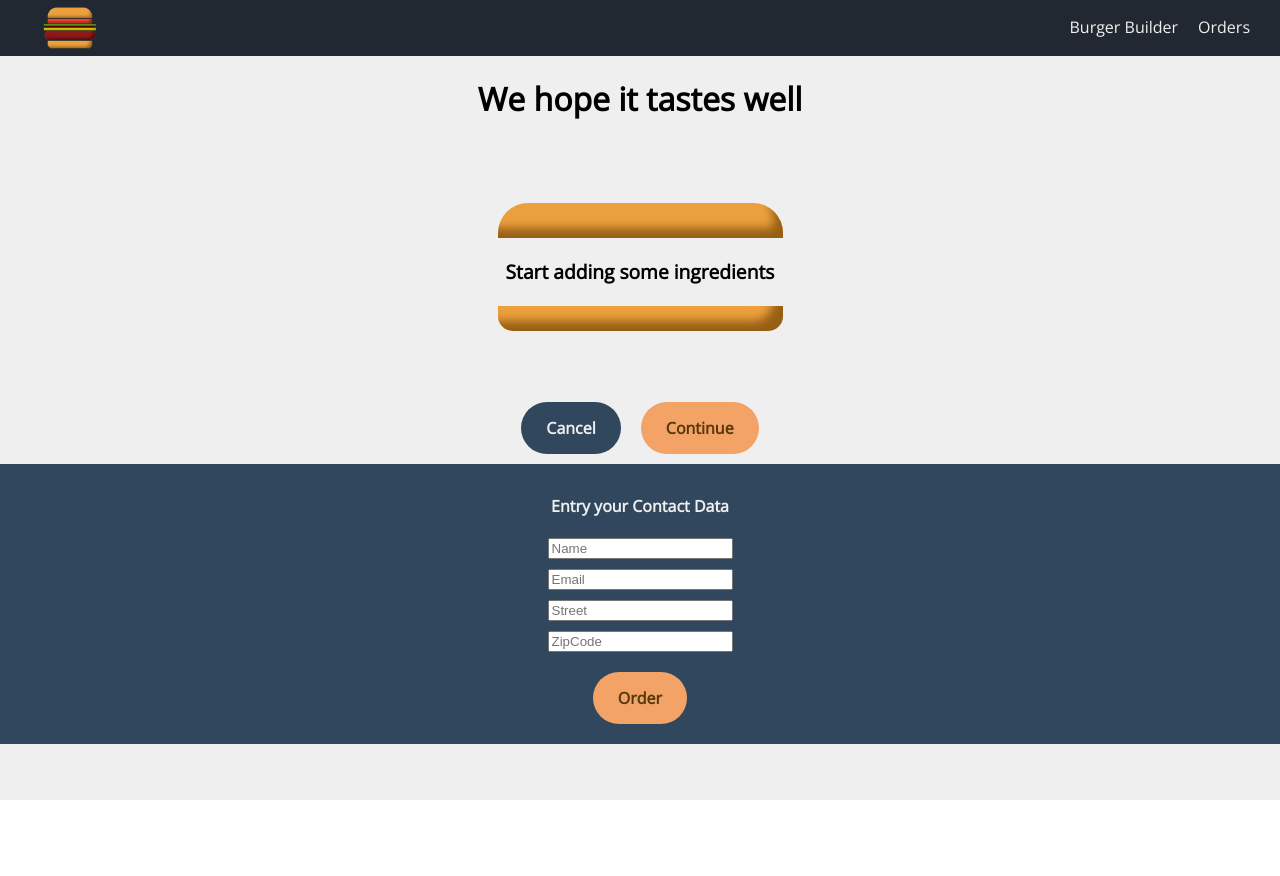
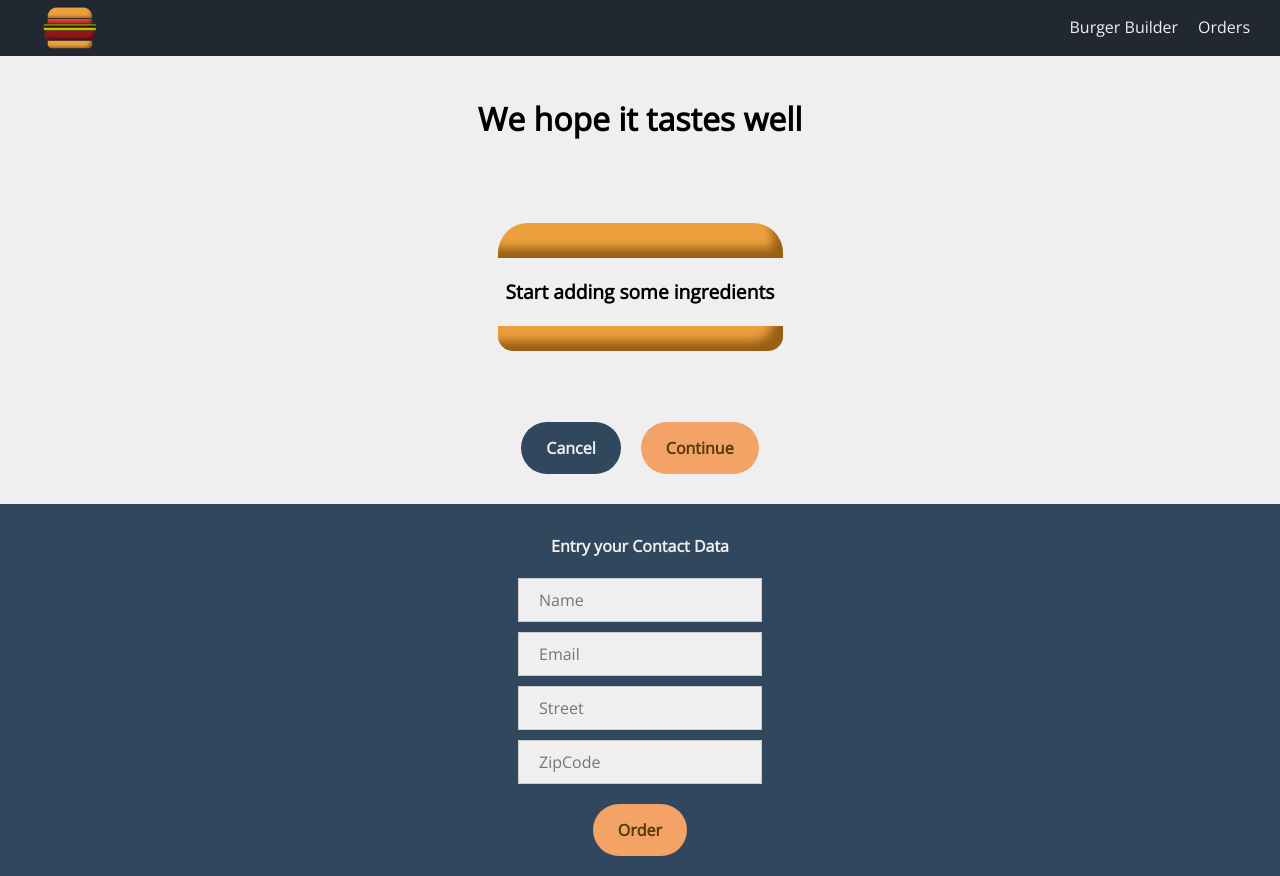
Before and after one commit to rodsilver83/reactOne, a React (Create React App) app in the folder burger-builder/: page /checkout in a window 1280 px wide. Both pictures are taken after a click on the button "Continue". Before the commit the page ends 800 px from the top, so only its background shows below. Built offline with nearby package versions, Linux system fonts and the light colour scheme.

Commit message:
input ui component

```diff
--- a/burger-builder/src/Components/Order/CheckoutSummary/CheckoutSummary.module.css
+++ b/burger-builder/src/Components/CheckoutSummary/CheckoutSummary/CheckoutSummary.module.css
@@ -2,4 +2,5 @@
   text-align: center;
   width: 80%;
   margin: auto;
+  padding: 20px 0;
 }
--- /dev/null
+++ b/burger-builder/src/Components/UI/Input/Input.js
@@ -0,0 +1,22 @@
+import React from 'react';
+import css from './Input.module.css';
+
+const Input = (props) => {
+  let inputElement = null;
+  switch (props.type) {
+    case 'text':
+      inputElement = <input className={css.InputElement} type="text" {...props}></input>
+      break;
+    default:
+      inputElement = <input className={css.InputElement} type="text" {...props}></input>
+      break;
+  }
+  return (
+    <div className={css.Input}>
+      <label className={css.Label}>{props.label}</label>
+      {inputElement}
+    </div>
+  )
+}
+
+export default Input;
--- /dev/null
+++ b/burger-builder/src/Components/UI/Input/Input.module.css
@@ -0,0 +1,16 @@
+.Input {
+  width: 100%;
+  display: block;
+}
+
+.Label {
+  font-weight: bold;
+  display: block;
+}
+
+.InputElement {
+  border: 1px solid #ccc;
+  background-color: var(--white-color);
+  font: inherit;
+  padding: 10px 20px;
+}
--- a/burger-builder/src/Containers/Checkout/Checkout.js
+++ b/burger-builder/src/Containers/Checkout/Checkout.js
@@ -1,5 +1,5 @@
 import React, { Component } from "react";
-import CheckoutSummary from '../../Components/Order/CheckoutSummary/CheckoutSummary';
+import CheckoutSummary from '../../Components/CheckoutSummary/CheckoutSummary/CheckoutSummary';
 import { Route } from 'react-router-dom';
 import ContactData from "./ContactData/ContactData";
 
@@ -21,8 +21,6 @@ class Checkout extends Component {
     const ingredients = {};
     let price;
     for (let param of query.entries()) {
-      console.log(param);
-
       if (param[0] === 'price') {
         price = param[1];
       } else {
--- a/burger-builder/src/Containers/Checkout/ContactData/ContactData.js
+++ b/burger-builder/src/Containers/Checkout/ContactData/ContactData.js
@@ -3,6 +3,7 @@ import Button from '../../../Components/UI/Button/Button';
 import css from './ContactData.module.css';
 import axios from '../../../axios-orders';
 import Spinner from '../../../Components/UI/Spinner/Spinner';
+import Input from '../../../Components/UI/Input/Input';
 
 class ContactData extends Component {
   state = {
@@ -45,10 +46,10 @@ class ContactData extends Component {
 
   render() {
     let form = (<form>
-      <input placeholder="Name" type="text" />
-      <input placeholder="Email" type="email" />
-      <input placeholder="Street" type="text" />
-      <input placeholder="ZipCode" type="text" />
+      <Input placeholder="Name" type="text" />
+      <Input placeholder="Email" type="email" />
+      <Input placeholder="Street" type="text" />
+      <Input placeholder="ZipCode" type="text" />
       <Button buttonType="Success" clicked={(event) => this.orderHandler(event)}>Order</Button>
     </form>
     );
```
Also changed, not shown: burger-builder/src/Components/CheckoutSummary/CheckoutSummary/CheckoutSummary.js (renamed from burger-builder/src/Components/Order/CheckoutSummary/CheckoutSummary.js).
